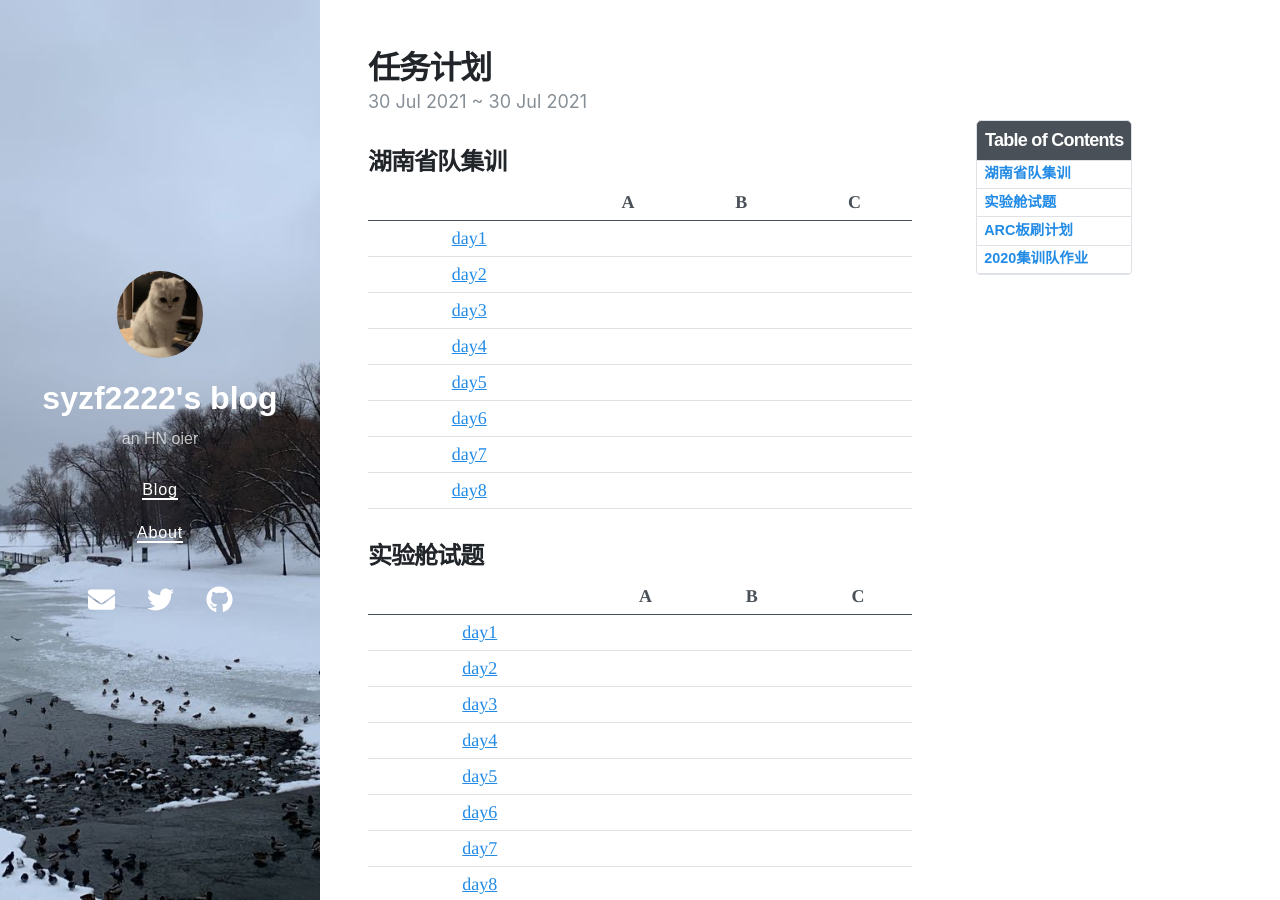
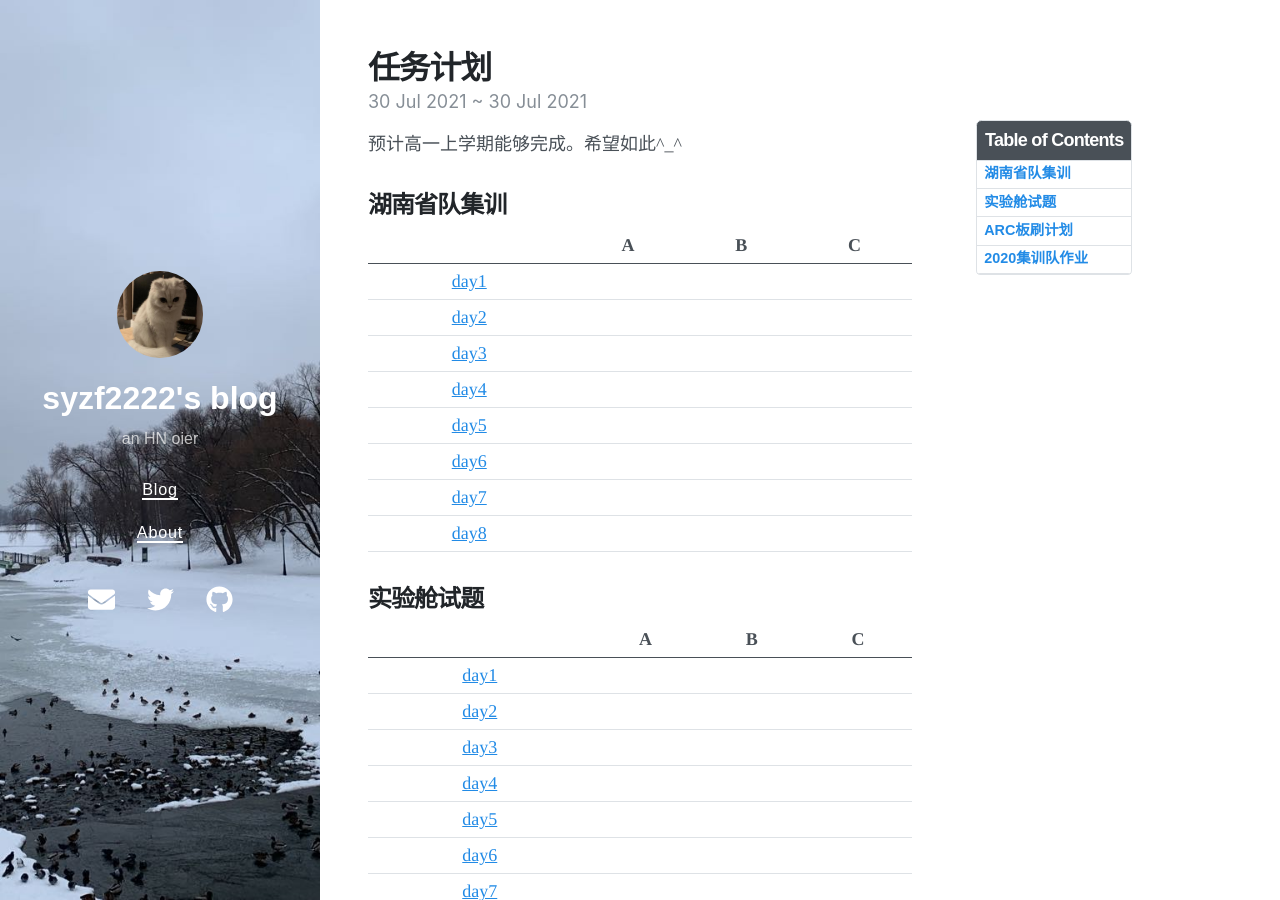
Before and after one commit to syzf2222/syzf2222.github.io, a Jekyll site: the page built from _posts/2021-07-30-任务计划.md, in a window 1280 px wide and 900 px high. Built offline with Jekyll 4.4.1, drawn with Linux system fonts in a browser that asks for light colours; nearby versions of some CDN libraries.

Commit message:
Update 2021-07-30-任务计划.md

```diff
--- a/_posts/2021-07-30-任务计划.md
+++ b/_posts/2021-07-30-任务计划.md
@@ -6,6 +6,13 @@ last_modified_at: 2021-07-30 21:08:25 +0800
 tags: [task]
 toc: true
 ---
+
+预计高一上学期能够完成。希望如此^_^
+
+
+
+
+
 
 ## 湖南省队集训
 
```
